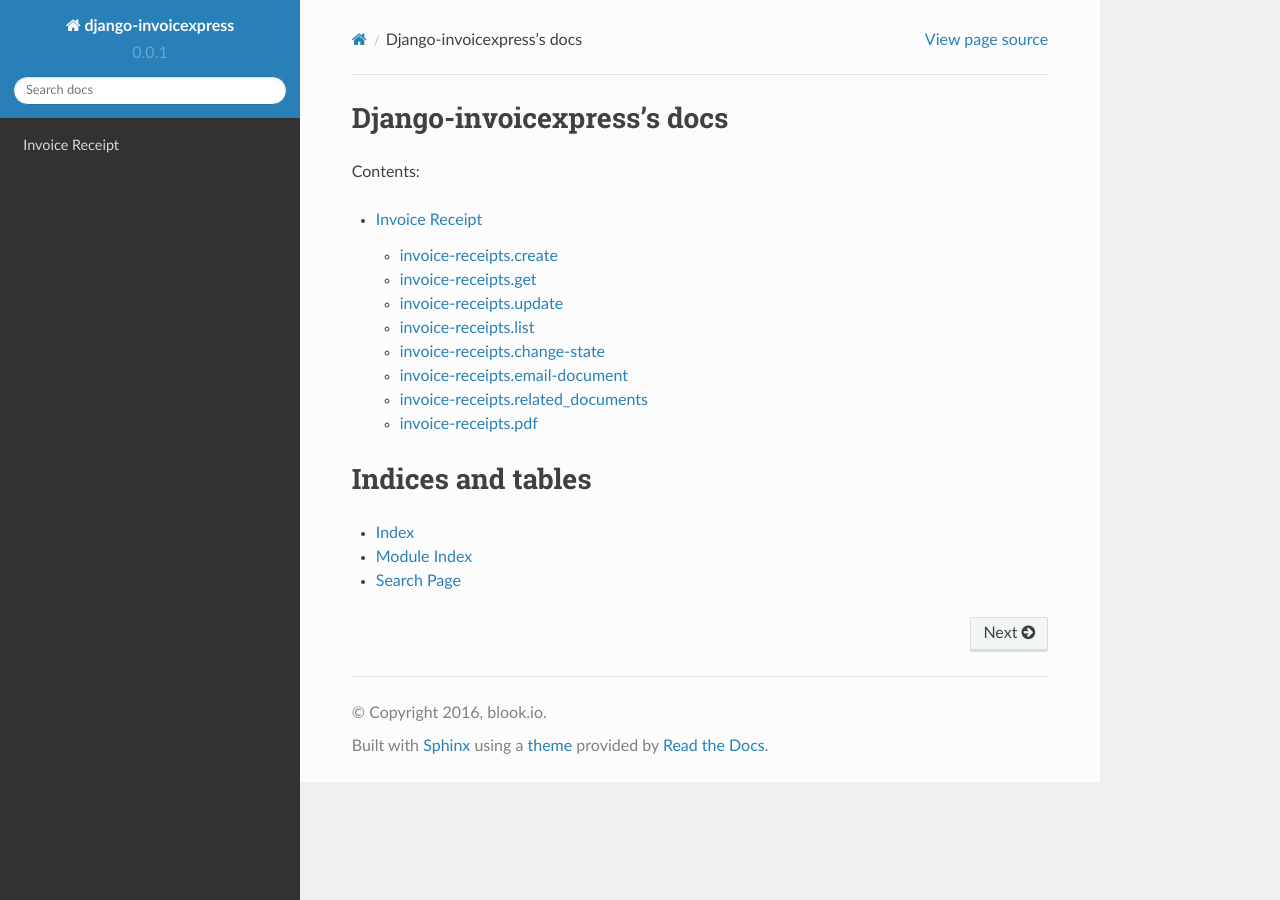
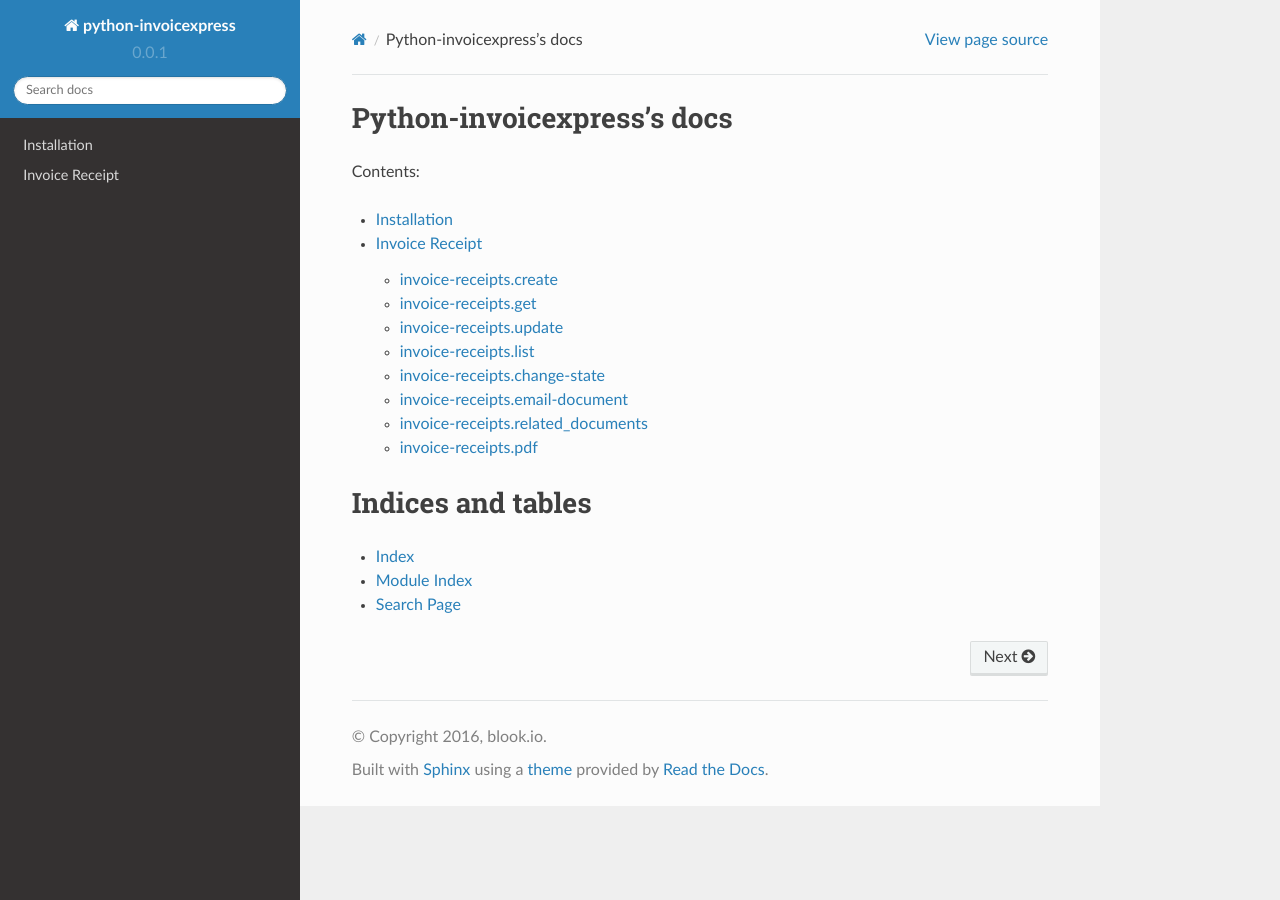
Before and after one commit to blook-io/django-invoicexpress, a Sphinx documentation site: the page built from docs/index.rst, in a window 1280 px wide. Built offline with Sphinx 7.4.7 and the Read the Docs theme 2.0.0, drawn with Linux system fonts in a browser that asks for light colours.

Commit message:
move to python-invoicexpress

```diff
--- a/__init__.py
+++ b/__init__.py
@@ -1 +1 @@
-__all__ = ['services','test']
+__all__ = ['services','test','settings']
--- a/docs/conf.py
+++ b/docs/conf.py
@@ -1,6 +1,6 @@
 # -*- coding: utf-8 -*-
 #
-# django-invoicexpress documentation build configuration file, created by
+# python-invoicexpress documentation build configuration file, created by
 # sphinx-quickstart on Fri Feb 19 16:02:09 2016.
 #
 # This file is execfile()d with the current directory set to its
@@ -45,7 +45,7 @@ source_suffix = '.rst'
 master_doc = 'index'
 
 # General information about the project.
-project = u'django-invoicexpress'
+project = u'python-invoicexpress'
 copyright = u'2016, blook.io'
 author = u'blook.io'
 
@@ -201,7 +201,7 @@ html_static_path = ['_static']
 #html_search_scorer = 'scorer.js'
 
 # Output file base name for HTML help builder.
-htmlhelp_basename = 'django-invoicexpressdoc'
+htmlhelp_basename = 'python-invoicexpressdoc'
 
 # -- Options for LaTeX output ---------------------------------------------
 
@@ -223,7 +223,7 @@ latex_elements = {
 # (source start file, target name, title,
 #  author, documentclass [howto, manual, or own class]).
 latex_documents = [
-    (master_doc, 'django-invoicexpress.tex', u'django-invoicexpress Documentation',
+    (master_doc, 'python-invoicexpress.tex', u'python-invoicexpress Documentation',
      u'blook.io', 'manual'),
 ]
 
@@ -253,7 +253,7 @@ latex_documents = [
 # One entry per manual page. List of tuples
 # (source start file, name, description, authors, manual section).
 man_pages = [
-    (master_doc, 'django-invoicexpress', u'django-invoicexpress Documentation',
+    (master_doc, 'python-invoicexpress', u'python-invoicexpress Documentation',
      [author], 1)
 ]
 
@@ -267,8 +267,8 @@ man_pages = [
 # (source start file, target name, title, author,
 #  dir menu entry, description, category)
 texinfo_documents = [
-    (master_doc, 'django-invoicexpress', u'django-invoicexpress Documentation',
-     author, 'django-invoicexpress', 'One line description of project.',
+    (master_doc, 'python-invoicexpress', u'python-invoicexpress Documentation',
+     author, 'python-invoicexpress', 'One line description of project.',
      'Miscellaneous'),
 ]
 
--- a/docs/index.rst
+++ b/docs/index.rst
@@ -3,7 +3,7 @@
    You can adapt this file completely to your liking, but it should at least
    contain the root `toctree` directive.
 
-Django-invoicexpress's docs
+Python-invoicexpress's docs
 ================================================
 
 Contents:
@@ -11,6 +11,7 @@ Contents:
 .. toctree::
 	:maxdepth: 2
 
+	installation
 	invoice-receipt
 
 
--- a/docs/invoice-receipt.rst
+++ b/docs/invoice-receipt.rst
@@ -34,7 +33,7 @@ Example:
 				'unit_price': 123.0,
 				'quantity' : 1.0,
 			},
-		],
+		]},
 
 
 	})
--- /dev/null
+++ b/settings.py
@@ -0,0 +1,2 @@
+ACCOUNT_NAME = ''
+API_KEY = ''
--- a/test.py
+++ b/test.py
@@ -194,7 +194,6 @@ class InvoiceReceiptsGeneratepdf(unittest.TestCase):
 
 
 
-
 if __name__ == '__main__':
 
 	suite = unittest.TestLoader().loadTestsFromTestCase(InvoiceReceiptsGeneratepdf)
```
Also changed, not shown: other parts of docs/invoice-receipt.rst (+1 -2 lines), README.md (+21 -18 lines), docs/installation.rst (added, +24 -0 lines), services.py (+4 -5 lines), 1 other file.
